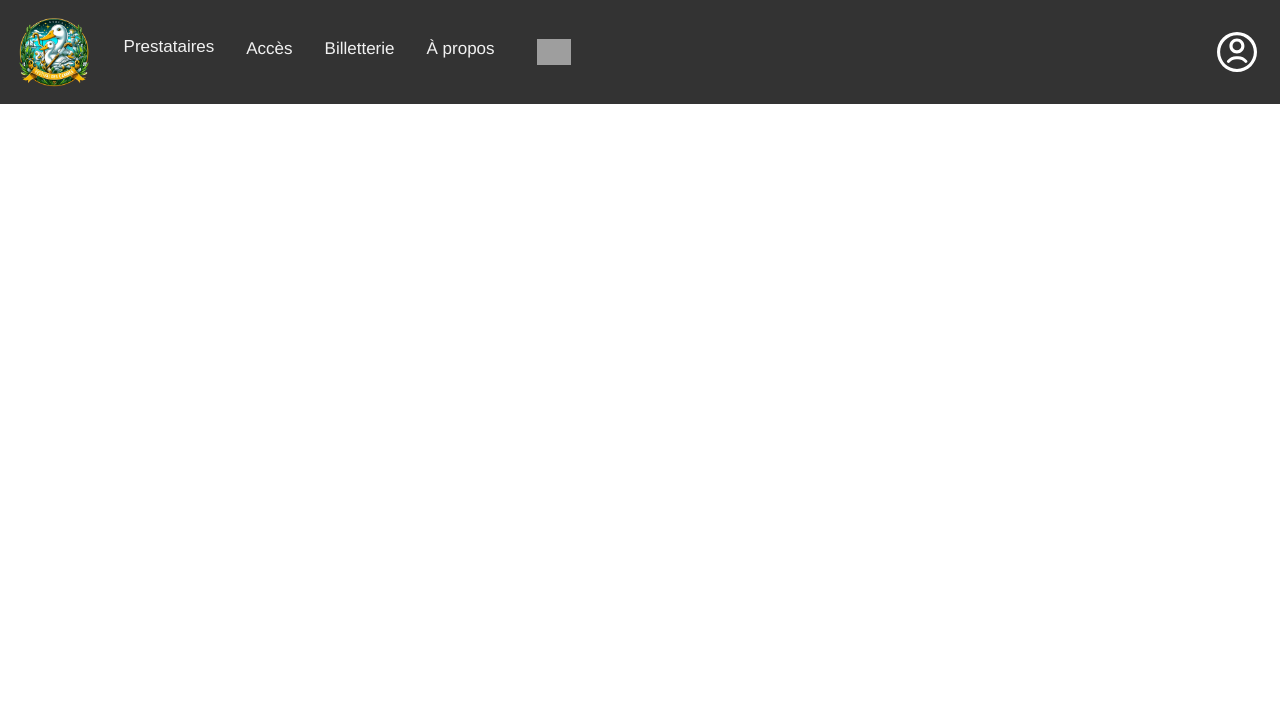
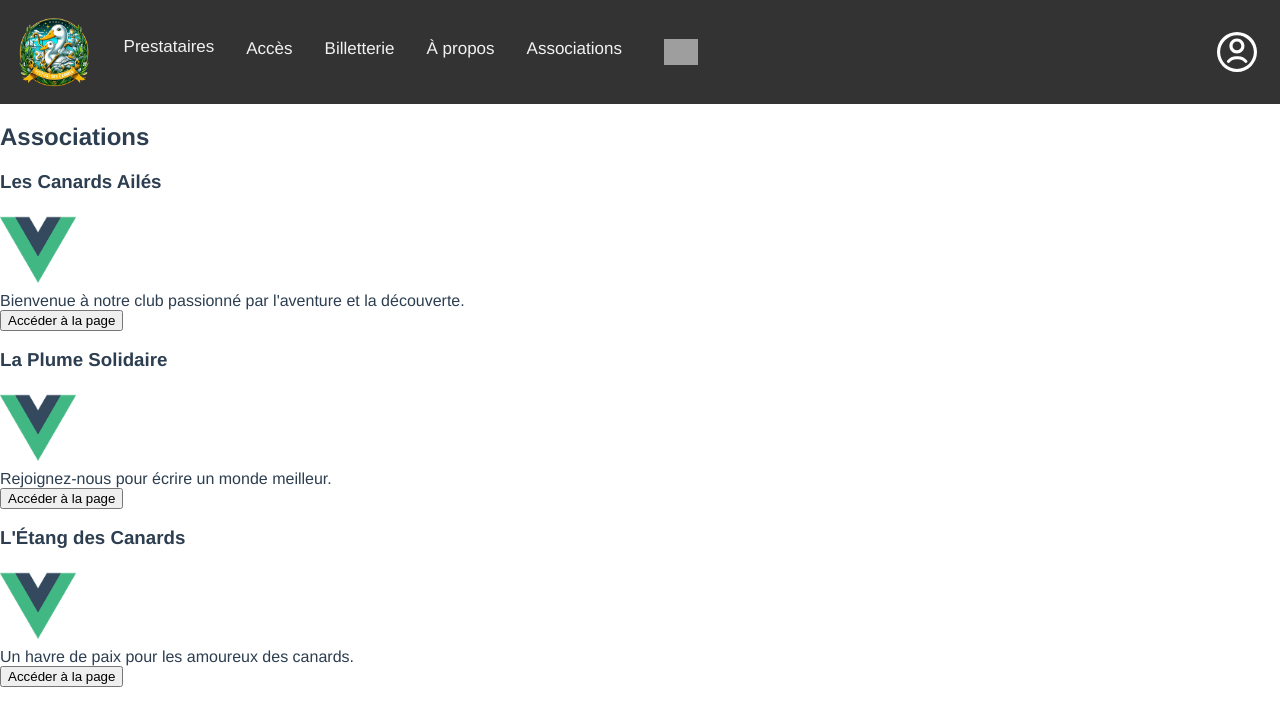
Before and after one commit to MaikenDANGELO/LeFestivalDesCannes, a Vue app in the folder frontend/: page /associations in a window 1280 px wide. Shown: the top 726 px of the page. Built offline with nearby package versions, Linux system fonts and the light colour scheme; grey boxes are pictures that could not be loaded.

Commit message:
Affichage des associations (erreur avec le total dons à corriger)

```diff
--- a/frontend/src/App.vue
+++ b/frontend/src/App.vue
@@ -16,6 +16,7 @@
             <router-link to="/acces">Accès</router-link>
             <router-link to="/billeterie">Billetterie</router-link>
             <router-link to="/about">À propos</router-link>
+            <router-link to="/associations">Associations</router-link>
             <div class="twitch-logo-container">
               <a href="https://www.twitch.tv/dashducks" target="_blank"> <!--Lien vers chaîne twitch, éventuellement à changer pour l'intégrer directement sur le site-->
                 <img alt="Twitch logo" :src="require(`./assets/twitch.png`)" class="twitch-logo">
--- a/frontend/src/router/index.js
+++ b/frontend/src/router/index.js
@@ -9,6 +9,7 @@ import PageAdministrateur from "@/views/PageAdministrateur.vue";
 import PageSponsor from '@/views/PageSponsor.vue';
 import PageDon from '@/views/PageDon.vue';
 import PageInscriptionCanard from "@/views/PageInscriptionCanard.vue";
+import PageAssociations from "@/views/PageAssociations.vue";
 
 Vue.use(VueRouter)
 
@@ -57,6 +58,11 @@ const routes = [
     path: '/inscription-canard',
     name: 'InscriptionCanard',
     component: PageInscriptionCanard
+  },
+  {
+    path: '/associations',
+    name:'Associations',
+    component : PageAssociations
   }
 
   /*{
--- /dev/null
+++ b/frontend/src/views/PageAssociations.vue
@@ -0,0 +1,46 @@
+<template>
+  <div>
+    <div class="list-prestataires">
+      <h2>Associations</h2>
+      <div class="prestataire" v-for="association in associations" :key="association.id_association">
+        <div class="presta-top"><h3>{{ association.nom_association }}</h3></div>
+        <div class="presta-sbody">
+          <div class="presta-body">
+            <div class="presta-icon">
+              <img class="prestataire-img" alt="prestimg" :src="require(`../assets/${association.image}`)" />
+            </div>
+            <div class="presta-text">{{ association.description_accueil }}</div>
+            <div class="presta-actions">
+              <button @click="handleSponsorGoToPage(association.id_association)">Accéder à la page</button>
+            </div>
+          </div>
+        </div>
+      </div>
+    </div>
+  </div>
+</template>
+
+<script>
+import { mapActions, mapState } from 'vuex';
+export default {
+  name: "PageAssociations",
+  data() {
+    return {};
+  },
+  computed: {
+    ...mapState('associations', ['associations']),
+  },
+  methods: {
+    ...mapActions('associations', ['getAllAssociations']),
+    handleSponsorGoToPage(id) {
+      this.$router.push("/sponsor/" + id);
+    },
+  },
+  created() {
+    this.getAllAssociations();
+  },
+};
+</script>
+
+<style>
+</style>
```
